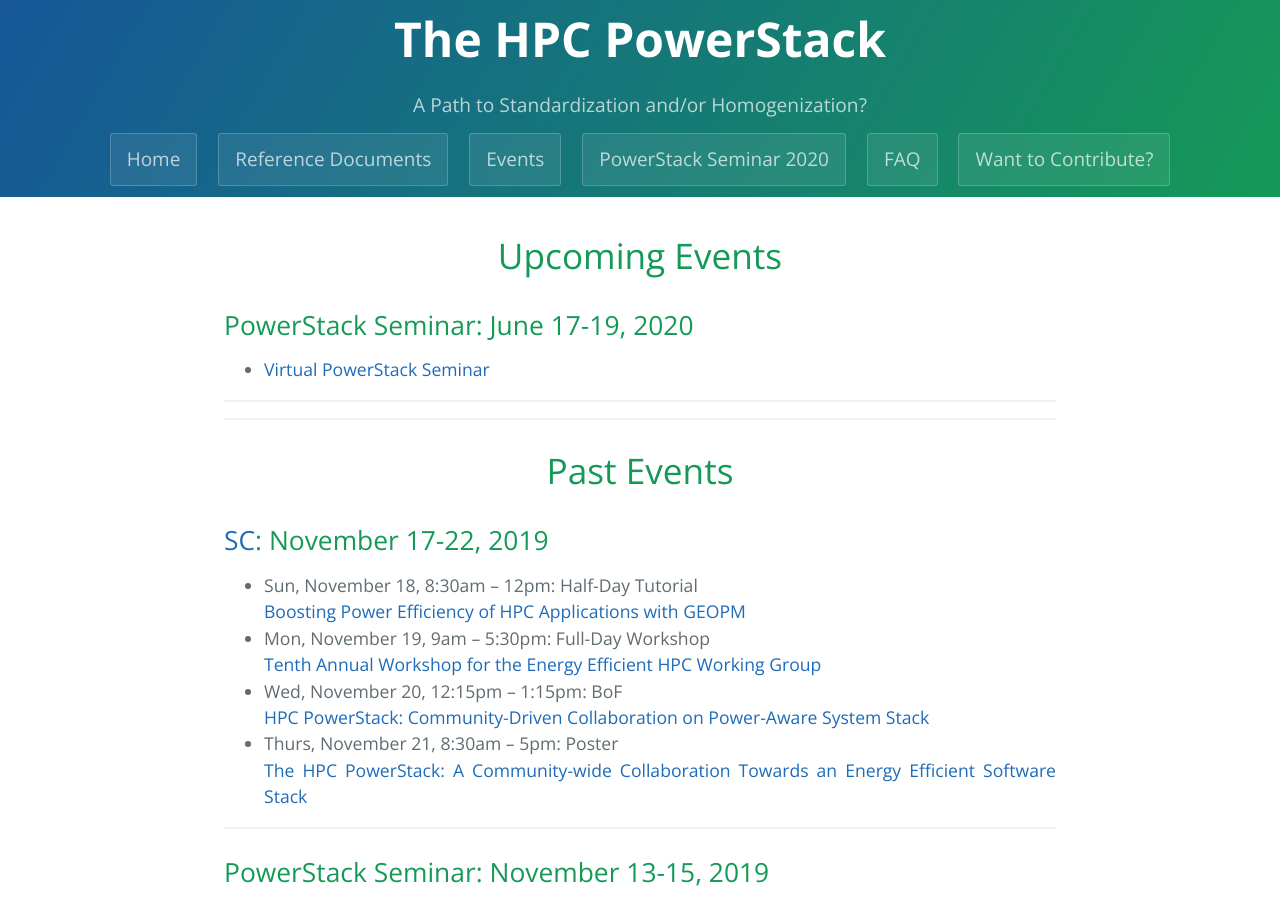
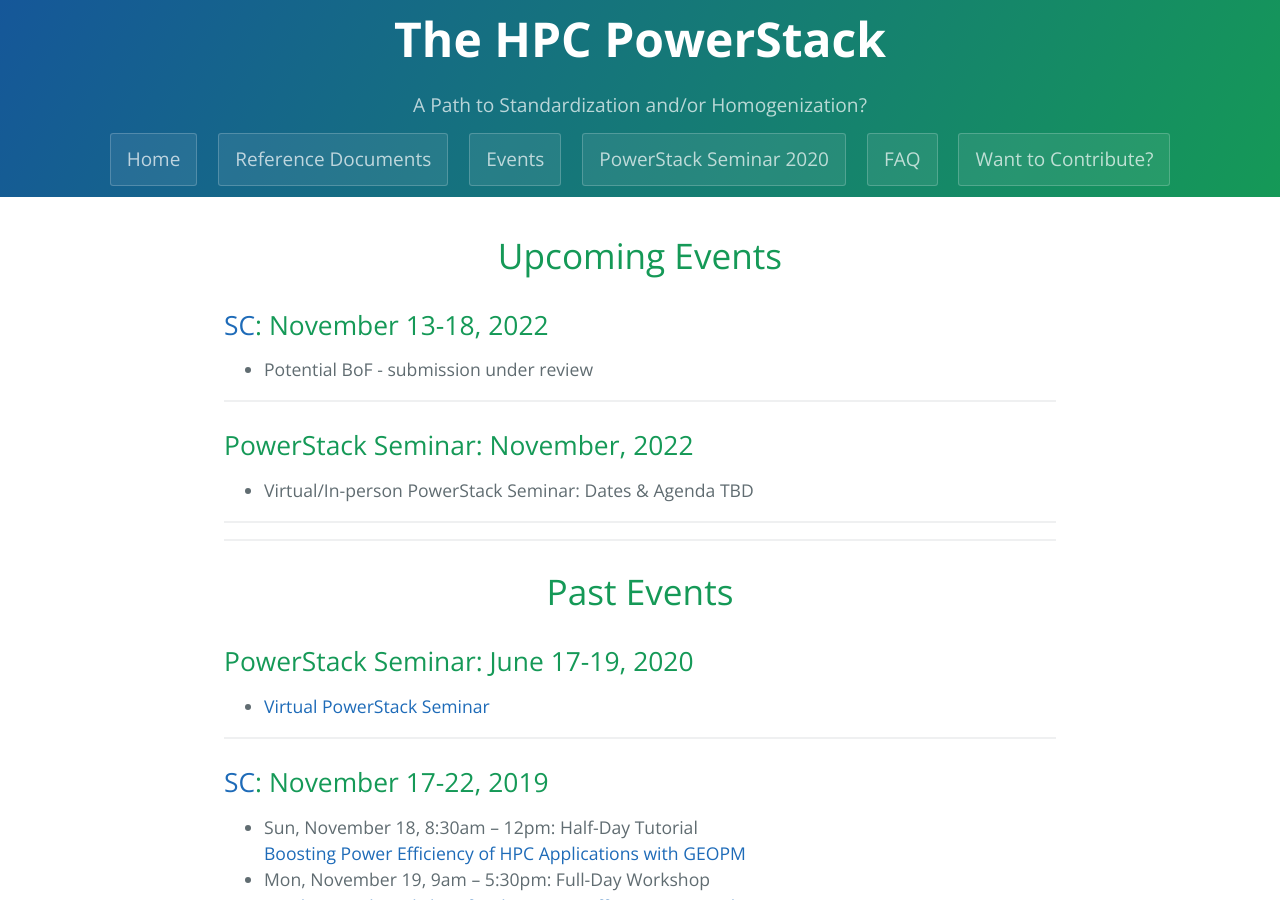
Before and after one commit to HPCPowerStack/hpcpowerstack.github.io, a Jekyll site: the page built from events.md, in a window 1280 px wide and 900 px high. Built offline with Jekyll 4.4.1, drawn with Linux system fonts in a browser that asks for light colours; the repository's description, which GitHub fills in, is left out.

Commit message:
Added minimal info about evennts in 2022

```diff
--- a/events.md
+++ b/events.md
@@ -3,13 +3,23 @@ layout: default
 ---
 <h1 align="center">Upcoming Events</h1>
 
-## PowerStack Seminar: June 17-19, 2020
-* [Virtual PowerStack Seminar](raitenhaslach20.html)
+## [SC](https://sc22.supercomputing.org/): November 13-18, 2022
+* Potential BoF - submission under review
+
+---
+
+## PowerStack Seminar: November, 2022
+* Virtual/In-person PowerStack Seminar: Dates & Agenda TBD
 
 ---
 ---
 
 <h1 align="center">Past Events</h1>
+
+## PowerStack Seminar: June 17-19, 2020
+* [Virtual PowerStack Seminar](raitenhaslach20.html)
+
+---
 
 ## [SC](https://sc19.supercomputing.org/): November 17-22, 2019
 * Sun, November 18, 8:30am -- 12pm: Half-Day Tutorial<br>[Boosting Power Efficiency of HPC Applications with GEOPM](https://sc19.supercomputing.org/presentation/?id=tut166&sess=sess178)
```
